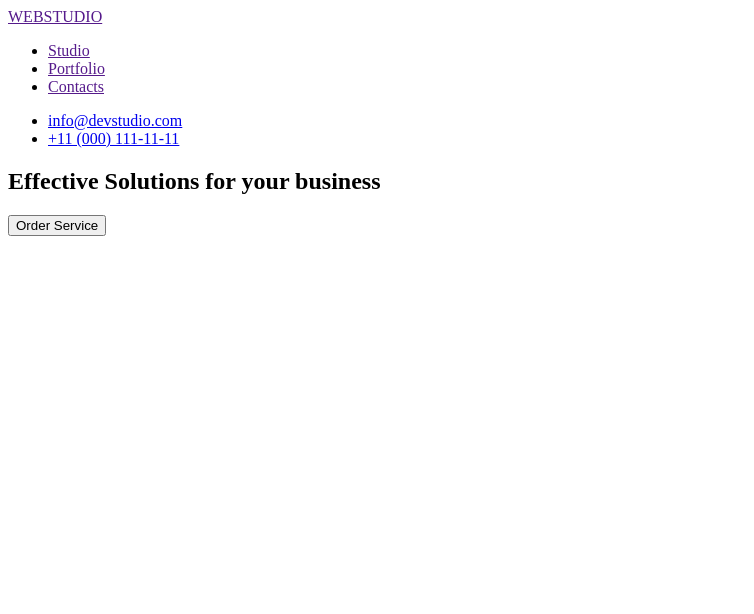
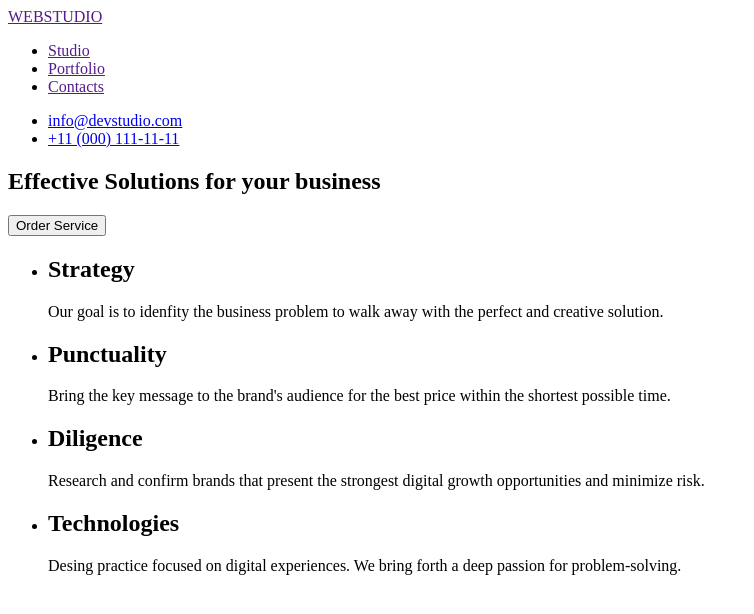
Before and after one commit to In-inka/goit-markup-hw-01, a plain HTML site: page index.html in a window 1280 px wide. Shown: the whole page, without its empty margins (0-754 px from the left). Drawn offline with Linux system fonts and the light colour scheme.

Commit message:
Вносить дані в другу секцію

```diff
--- a/index.html
+++ b/index.html
@@ -24,6 +24,26 @@
             <h1>Effective Solutions for your business</h1>
             <button type="button">Order Service</button>
         </section>
+        <section>
+            <ul>
+                <li>
+                    <h2>Strategy</h2>
+                    <p>Our goal is to idenfity the business problem to walk away with the perfect and creative solution.</p>
+                </li>
+                <li>
+                    <h2>Punctuality</h2>
+                    <p>Bring the key message to the brand's audience for the best price within the shortest possible time.</p>
+                </li>
+                <li>
+                    <h2>Diligence</h2>
+                    <p>Research and confirm brands that present the strongest digital growth opportunities and minimize risk.</p>
+                </li>
+                <li>
+                    <h2>Technologies</h2>
+                    <p>Desing practice focused on digital experiences. We bring forth a deep passion for problem-solving.</p>
+                </li>
+            </ul>
+        </section>
 
     </main>
     <footer>
```
